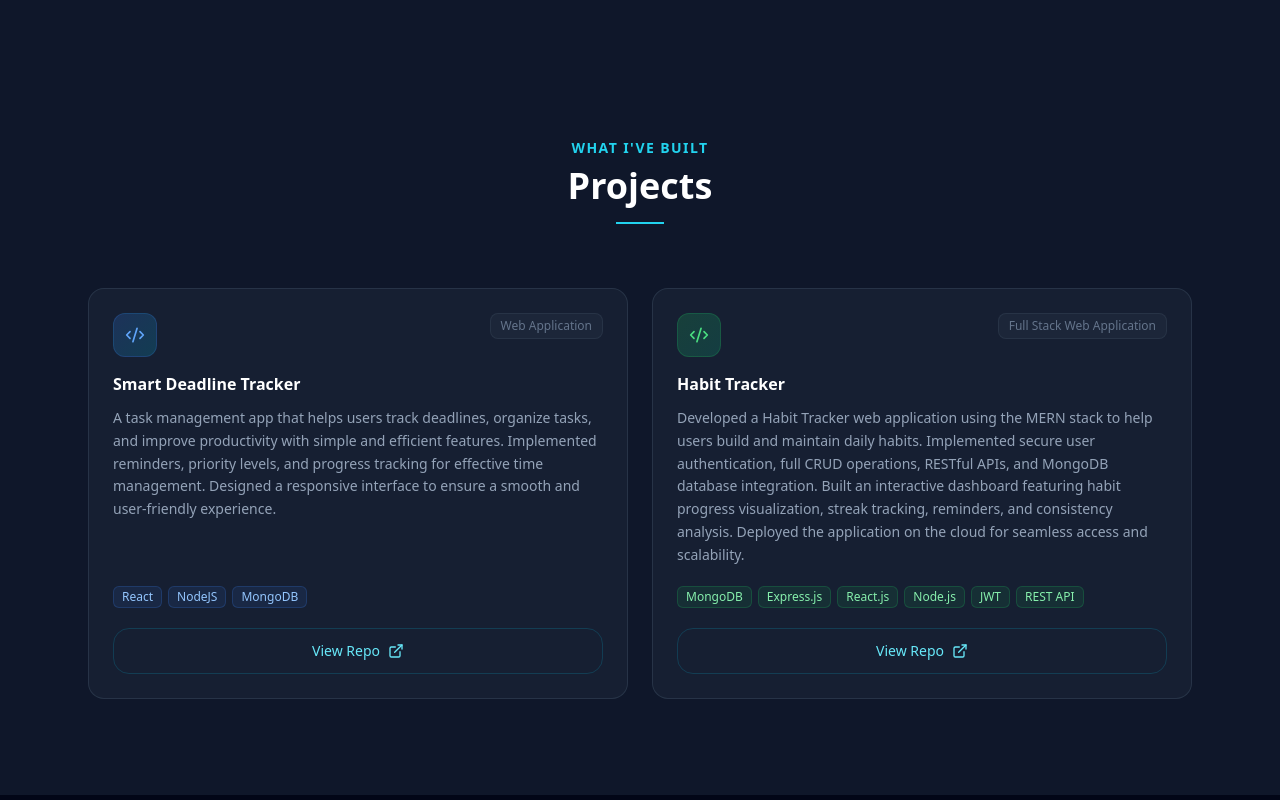
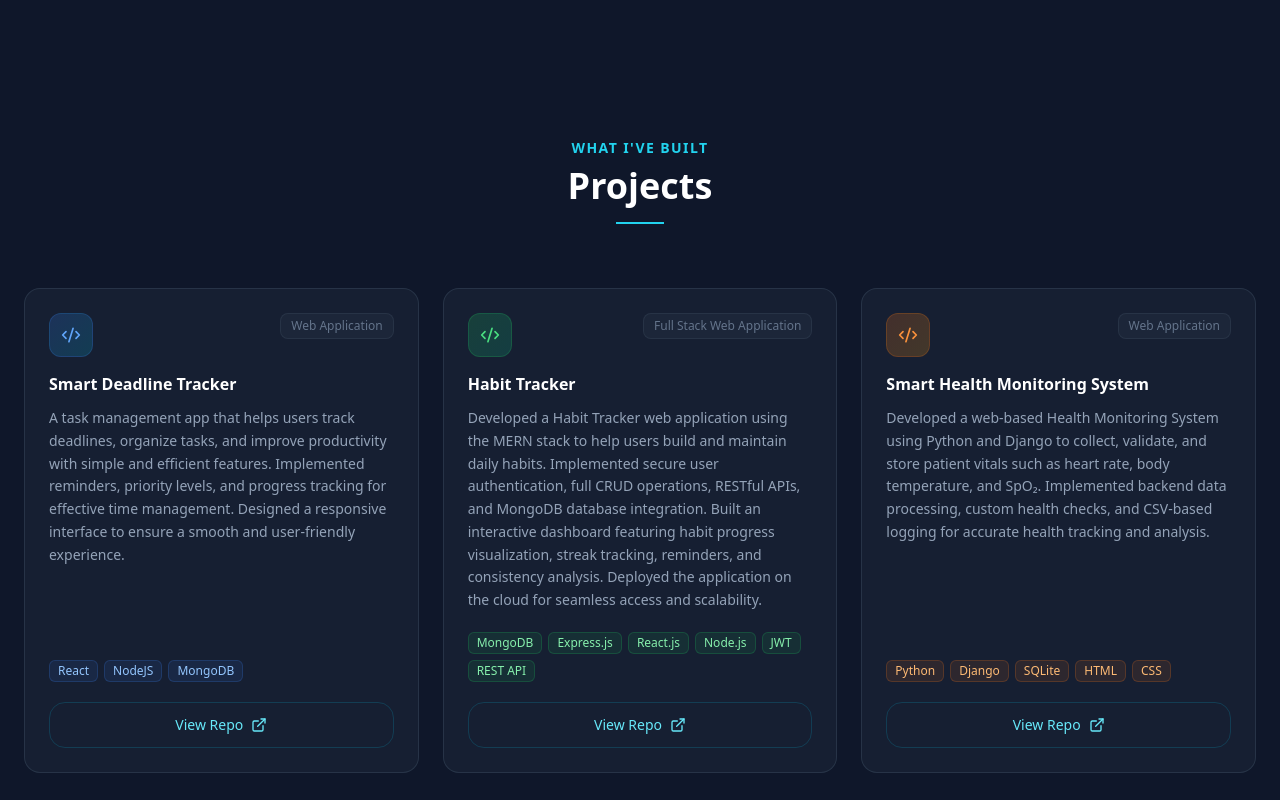
Before and after one commit to abishree123/My_Portfolio, a React (Vite) app: page / in a window 1280 px wide. Shown: the part 3460-4260 px from the top of the page. Built offline with nearby package versions, Linux system fonts and the light colour scheme.

Commit message:
changes updating

```diff
--- a/src/components/Projects.tsx
+++ b/src/components/Projects.tsx
@@ -10,20 +10,20 @@ const projectColors = [
 export default function Projects() {
   return (
     <section id="projects" className="py-24 bg-slate-900">
-      <div className="max-w-6xl mx-auto px-4 sm:px-6">
+      <div className="max-w-7xl mx-auto px-4 sm:px-6">
         <div className="text-center mb-16">
           <p className="text-cyan-400 text-sm font-semibold uppercase tracking-widest mb-2">What I've Built</p>
           <h2 className="text-3xl sm:text-4xl font-bold text-white">Projects</h2>
           <div className="w-12 h-0.5 bg-cyan-400 mx-auto mt-4" />
         </div>
 
-        <div className="grid grid-cols-1 md:grid-cols-2 gap-6">
+        <div className="grid grid-cols-1 md:grid-cols-3 gap-6 items-stretch">
           {projects.map((project, idx) => {
             const colors = projectColors[idx % projectColors.length];
             return (
               <div
                 key={idx}
-                className={`group bg-slate-800/50 border border-slate-700/60 rounded-2xl p-6 flex flex-col transition-all duration-300 ${colors.border} hover:-translate-y-1 hover:shadow-xl hover:shadow-black/30`}
+                className={`group h-full bg-slate-800/50 border border-slate-700/60 rounded-2xl p-6 flex flex-col transition-all duration-300 ${colors.border} hover:-translate-y-1 hover:shadow-xl hover:shadow-black/30`}
               >
                 <div className="flex items-start justify-between mb-4">
                   <div className={`w-11 h-11 rounded-xl bg-gradient-to-br ${colors.icon} border flex items-center justify-center`}>
--- a/src/data/portfolio.ts
+++ b/src/data/portfolio.ts
@@ -5,7 +5,7 @@ export const personalInfo = {
   email: "abishree.r2024cse@sece.ac.in",
   college: "Sri Eshwar College of Engineering",
   tagline: "Passionate about building impactful software solutions",
-  resumeFile: "/ABI_SHREE_RESUME_FINAL_EDIT.pdf",
+  resumeFile: "/ABI_SHREE_RESUME_24CS004_Updating.pdf.pdf",
   photo: "/img/profile.jpeg",
 };
 
@@ -55,6 +55,14 @@ export const projects = [
   description:
     "Developed a Habit Tracker web application using the MERN stack to help users build and maintain daily habits. Implemented secure user authentication, full CRUD operations, RESTful APIs, and MongoDB database integration. Built an interactive dashboard featuring habit progress visualization, streak tracking, reminders, and consistency analysis. Deployed the application on the cloud for seamless access and scalability.",
   link: "https://github.com/abishree123/Habit_Growth_Tracker_frontend"
+},
+{
+  title: "Smart Health Monitoring System",
+  subtitle: "Web Application",
+  tech: ["Python", "Django", "SQLite", "HTML", "CSS"],
+  description:
+    "Developed a web-based Health Monitoring System using Python and Django to collect, validate, and store patient vitals such as heart rate, body temperature, and SpO₂. Implemented backend data processing, custom health checks, and CSV-based logging for accurate health tracking and analysis.",
+  link: "https://github.com/abishree123/pythonProject",
 },
 ];
 
```
Also changed, not shown: 2 other files (tests, documents, lock files or other folders).
